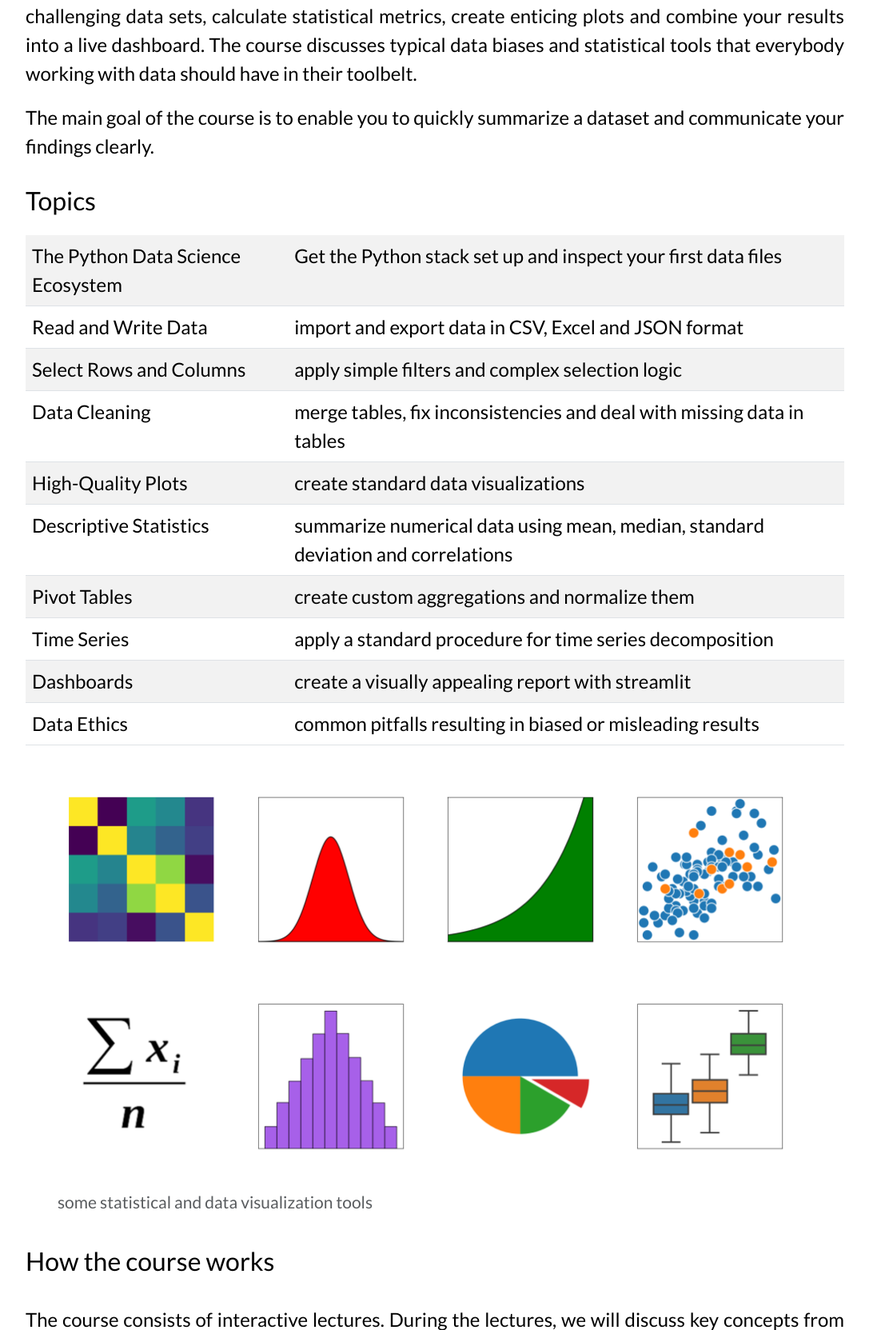
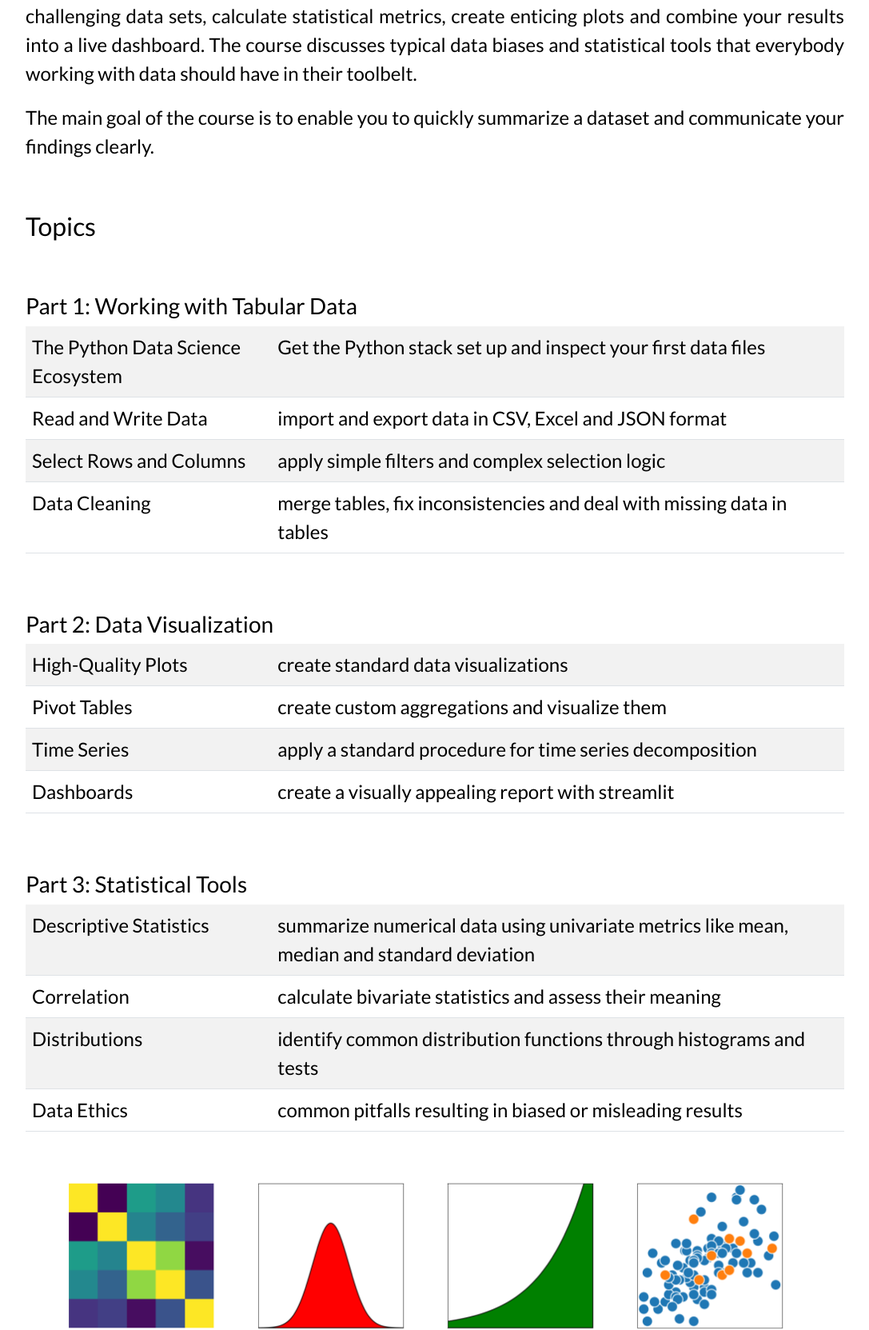
Before and after one commit to krother/academis_website, a Python web app: template templates/course_polars.html in a window 1280 px wide. Shown: the part 1076-2739 px from the top of the page at 80% size, without its empty margins (96-1183 px from the left). Run offline with Jinja, Linux system fonts and the light colour scheme; the template is opened without the code that fills it, so the values that code supplies are empty; some libraries are stand-ins or nearby versions.

Commit message:
format topics in pandas

```diff
--- a/templates/course_polars.html
+++ b/templates/course_polars.html
@@ -23,18 +23,37 @@
     </p>
 
 
-    <h2 class="py-3">Topics</h2>
+    <h2 class="pt-5 pb-0">Topics</h2>
+
+    <h3>Part 1: Working with Tabular Data</h3>
     <table class="table table-striped">
+        <colgroup><col style="width:30%"><col></colgroup>
         <tbody>
             <tr><td>The Python Data Science Ecosystem</td><td>Get the Python stack set up and inspect your first data files</td></tr>
             <tr><td>Read and Write Data</td><td>import and export data in CSV, Excel and JSON format</td></tr>
             <tr><td>Select Rows and Columns</td><td>apply simple filters and complex selection logic</td></tr>
             <tr><td>Data Cleaning</td><td>merge tables, fix inconsistencies and deal with missing data in tables</td></tr>
+        </tbody>
+    </table>
+
+    <h3>Part 2: Data Visualization</h3>
+    <table class="table table-striped">
+        <colgroup><col style="width:30%"><col></colgroup>
+        <tbody>
             <tr><td>High-Quality Plots</td><td>create standard data visualizations</td></tr>
-            <tr><td>Descriptive Statistics</td><td>summarize numerical data using mean, median, standard deviation and correlations</td></tr>
-            <tr><td>Pivot Tables</td><td>create custom aggregations and normalize them</td></tr>
+            <tr><td>Pivot Tables</td><td>create custom aggregations and visualize them</td></tr>
             <tr><td>Time Series</td><td>apply a standard procedure for time series decomposition</td></tr>
             <tr><td>Dashboards</td><td>create a visually appealing report with streamlit</td></tr>
+        </tbody>
+    </table>
+
+    <h3>Part 3: Statistical Tools</h3>
+    <table class="table table-striped">
+        <colgroup><col style="width:30%"><col></colgroup>
+        <tbody>
+            <tr><td>Descriptive Statistics</td><td>summarize numerical data using univariate metrics like mean, median and standard deviation</td></tr>
+            <tr><td>Correlation</td><td>calculate bivariate statistics and assess their meaning</td></tr>
+            <tr><td>Distributions</td><td>identify common distribution functions through histograms and tests</td></tr>
             <tr><td>Data Ethics</td><td>common pitfalls resulting in biased or misleading results</td></tr>
         </tbody>
     </table>
```
